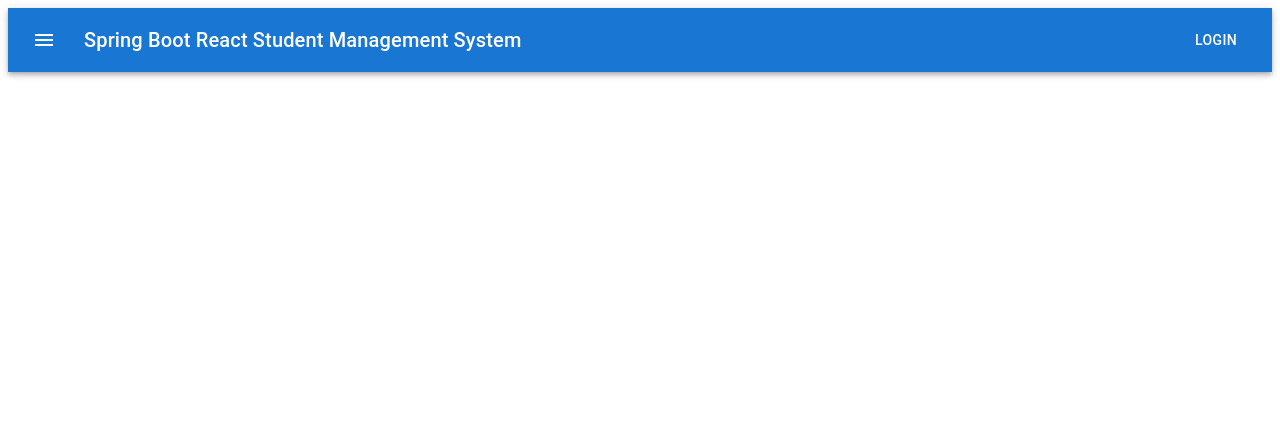
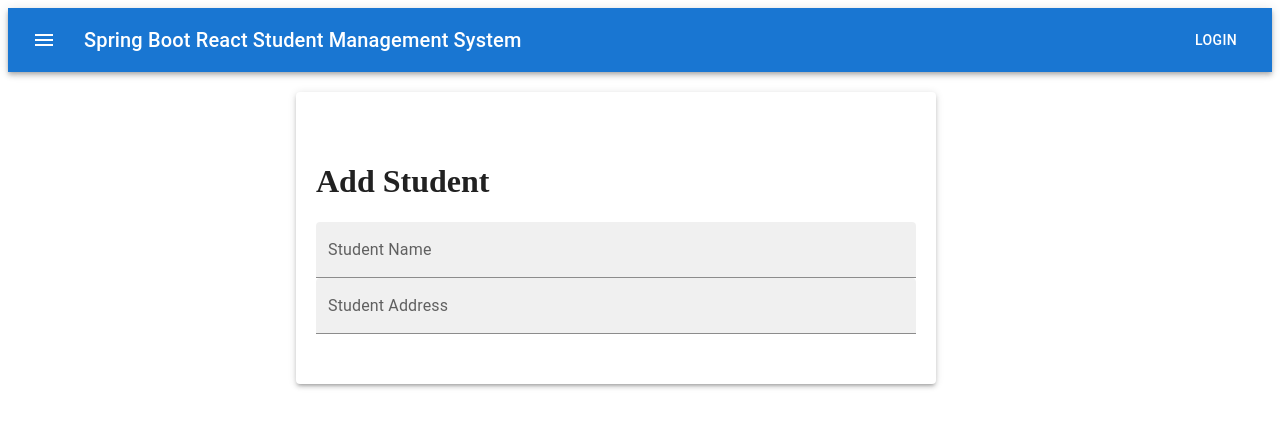
Before and after one commit to anthony-balfour/Student-Management-System, a React (Create React App) app in the folder front-end/: page / in a window 1280 px wide. Shown: the top 428 px of the page. Built offline with nearby package versions, Linux system fonts and the light colour scheme.

Commit message:
added control form for adding a student

```diff
--- a/front-end/src/App.js
+++ b/front-end/src/App.js
@@ -1,9 +1,11 @@
 import Appbar from './Components/AppBar/appbar';
+import StudentForm from './Components/StudentForm/studentform';
 
 function App() {
   return (
     <div className="App">
       <Appbar />
+      <StudentForm />
     </div>
   );
 }
--- /dev/null
+++ b/front-end/src/Components/StudentForm/studentform.js
@@ -0,0 +1,39 @@
+import React, { useState } from 'react';
+import Box from '@mui/material/Box';
+import TextField from '@mui/material/TextField';
+import { Container, Paper } from '@mui/material';
+
+export default function StudentForm() {
+
+  const paperStyle = {padding: '50px 20px', width: 600, margin: '20px auto'}
+
+  const [name, setName] = useState('');
+  const [address, setAddress] = useState('');
+
+  return (
+    <Box
+      component="form"
+      sx={{
+        '& > :not(style)': { m: 1 },
+      }}
+      noValidate
+      autoComplete="off"
+    >
+      {/* <TextField id="standard-basic" label="Standard" variant="standard" /> */}
+      {/* <TextField id="outlined-basic" label="Outlined" variant="outlined" /> */}
+      <Container>
+        <Paper elevation = {3} style={paperStyle}>
+          <h1>Add Student</h1>
+          <TextField id="filled-basic" label="Student Name" variant="filled" fullWidth
+          value={name}
+          onChange={(event) => setName(event.target.value)}
+          />
+          <TextField id="filled-basic" label="Student Address" variant="filled" fullWidth
+          value={address}
+          onChange={(event) => setAddress(event.target.value)}
+          />
+        </Paper>
+      </Container>
+    </Box>
+  );
+}
```
